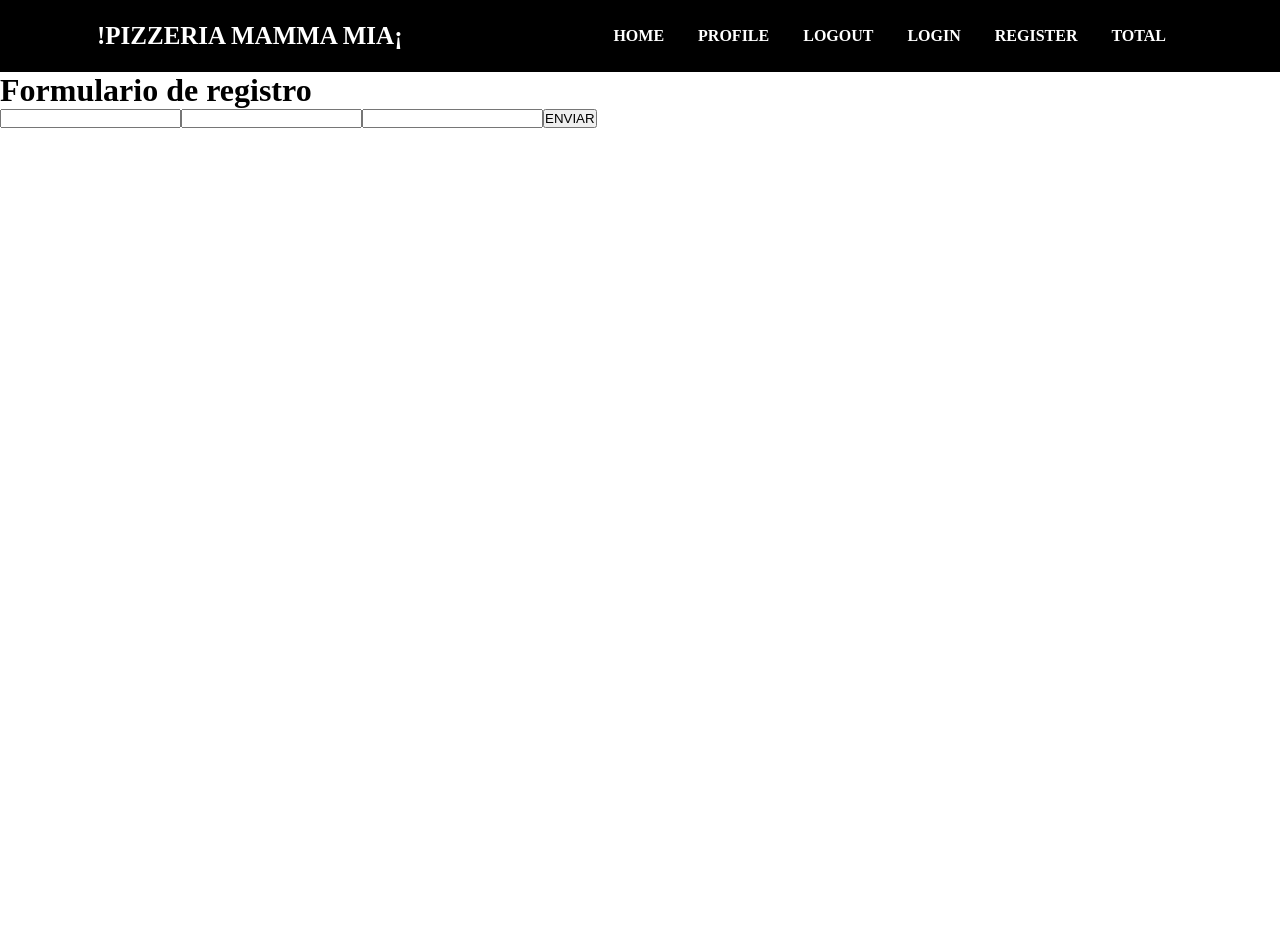
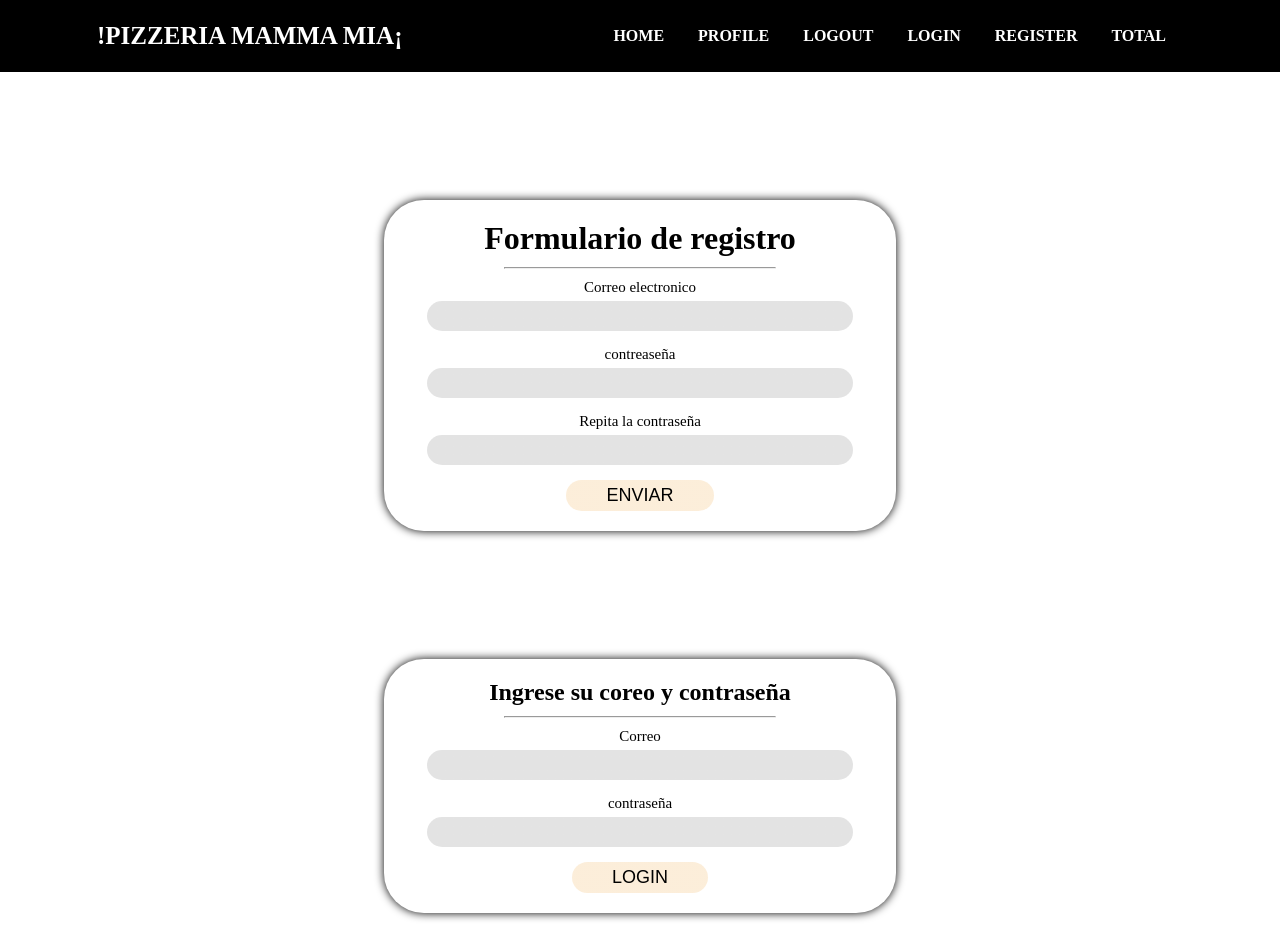
Before and after one commit to freitasjuli/piseria, a React (Vite) app: page / in a window 1280 px wide. Shown: the top 952 px of the page. Before the commit the page ends 800 px from the top, so only its background shows below. Built offline with nearby package versions, Linux system fonts and the light colour scheme.

Commit message:
actualizacion Login

```diff
--- a/src/App.css
+++ b/src/App.css
@@ -78,3 +78,80 @@
   text-align: center;
   font-size: 15px;
 }
+.divformulario{
+  text-align: center;
+  align-items: center;
+  margin: 10% 30%;
+  background: linear-gradient(#ffffff27, #ffffff27);
+  border-radius: 5vh;
+  box-shadow: 0 0 10px black;
+  padding: 20px;
+}
+.divformulario hr{
+  margin: 10px 100px;
+}
+.divformulario label{
+  display: block;
+  margin: 10px;
+  font-size: 15px;
+}
+.divformulario input{
+  background: linear-gradient(#48484827, #48484827);
+  border-radius: 100vh;
+  width: 90%;
+  height: 30px;
+  padding: 0 10px;
+  border: none;
+  margin: 5px 0;
+}
+.divformulario button{
+  background: linear-gradient(#eb8e0b27, #eb8e0b27);
+  font-size: 18px;
+  padding: 5px 40px;
+  border-radius: 100vh;
+  border: none;
+  transition: all 0.5s;
+}
+.divformulario button:hover{
+  background: linear-gradient(#eb8e0b73,#eb8e0b73);
+  padding: 10px 50px;
+}
+
+.login{
+  text-align: center;
+  align-items: center;
+  margin: 10% 30%;
+  background: linear-gradient(#ffffff27, #ffffff27);
+  border-radius: 5vh;
+  box-shadow: 0 0 10px black;
+  padding: 20px;
+}
+.login hr{
+  margin: 10px 100px;
+}
+.login label{
+  display: block;
+  margin: 10px;
+  font-size: 15px;
+}
+.login input{
+  background: linear-gradient(#48484827, #48484827);
+  border-radius: 100vh;
+  width: 90%;
+  height: 30px;
+  padding: 0 10px;
+  border: none;
+  margin: 5px 0;
+}
+.login button{
+  background: linear-gradient(#eb8e0b27, #eb8e0b27);
+  font-size: 18px;
+  padding: 5px 40px;
+  border-radius: 100vh;
+  border: none;
+  transition: all 0.5s;
+}
+.login button:hover{
+  background: linear-gradient(#eb8e0b73,#eb8e0b73);
+  padding: 10px 50px;
+}
--- a/src/App.jsx
+++ b/src/App.jsx
@@ -7,6 +7,7 @@ import Header from './componets/Header'
 import Ficha from './componets/Ficha'
 import Footer from './componets/Footer'
 import RegisterPage from './componets/RegisterPage'
+import Login from './componets/Login'
 
 function App() {
   const [count, setCount] = useState(0)
@@ -37,6 +38,7 @@ function App() {
       </div>
       <Footer></Footer>*/}
       <RegisterPage></RegisterPage>
+      <Login></Login>
     </>
   )
 }
--- /dev/null
+++ b/src/componets/Login.jsx
@@ -0,0 +1,38 @@
+import React, { useState } from 'react'
+
+const Login = () => {
+    const [email, setEmail] = useState();
+    const [password, setPassword] = useState();
+    const validarLogin =() =>{
+        if(email === ""|| password === ""){
+            alert('Ahi cambos incompletos');
+            return false
+        }
+
+        if(password.length <6){
+            alert('La contraseña debe tener 6 o mas caracteres')
+        }
+
+        alert('ingreso completado')
+    }
+
+  return (
+    <div className='login'>
+        <h2>Ingrese su coreo y contraseña</h2>
+        <hr></hr>
+        <form>
+        <label>
+            Correo
+            <input type="email" onChange={(event)=>setEmail(event.target.value)}/>
+        </label>
+        <label>
+            contraseña
+            <input type="password" onChange={(event)=>setPassword(event.target.value)}/>
+        </label>
+        <button type='button' onClick={()=> validarLogin()}>Login</button>
+        </form>
+    </div>
+  )
+}
+
+export default Login
--- a/src/componets/RegisterPage.jsx
+++ b/src/componets/RegisterPage.jsx
@@ -26,12 +26,22 @@ const RegisterPage = () => {
   }
 
   return (
-    <div>
+    <div className='divformulario'>
         <h1>Formulario de registro</h1>
-        <form>
-            <input type="email" onChange={(event)=>setEmail(event.target.value)}/>
-            <input type="password" onChange={(event)=>setPassword(event.target.value)}/>
-            <input type="password"onChange={(event)=>setConfirmPassword(event.target.value)}/>
+        <hr></hr>
+        <form >
+            <label>
+              Correo electronico
+              <input type="email" onChange={(event)=>setEmail(event.target.value)}/>
+            </label>
+            <label>
+              contreaseña
+              <input type="password" onChange={(event)=>setPassword(event.target.value)}/>
+            </label>
+            <label>
+              Repita la contraseña
+              <input type="password"onChange={(event)=>setConfirmPassword(event.target.value)}/>
+            </label>
             <button Type="button" onClick={() => validarFormulario()}>Enviar </button>
         </form>
     </div>
```
